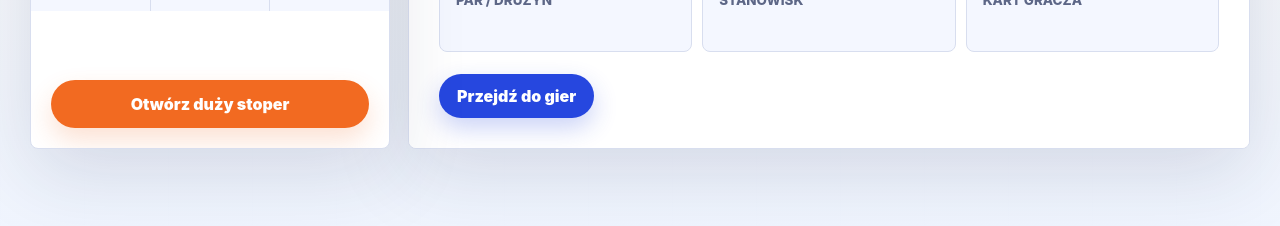
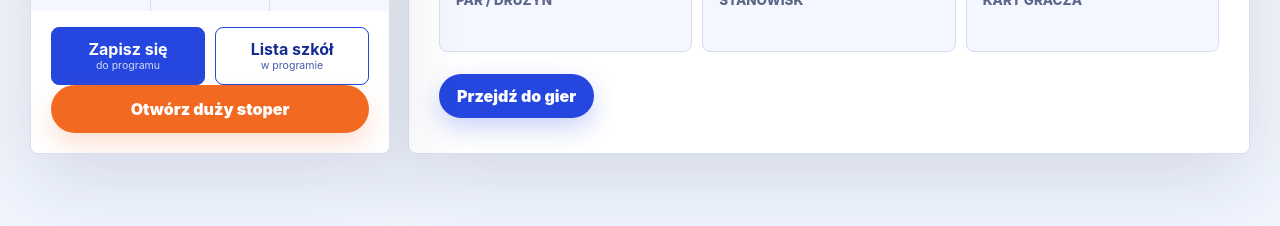
Before and after one commit to Pionkolandia/generator-stacji-zadaniowych, a website: page index.html in a window 1280 px wide. Shown: the part 534-760 px from the top of the page. Drawn offline with Linux system fonts and the light colour scheme.

Commit message:
Add program signup and school list links

```diff
--- a/index.html
+++ b/index.html
@@ -75,7 +75,7 @@
         ]
       }
     </script>
-    <link rel="stylesheet" href="/styles.css?v=20260803-1">
+    <link rel="stylesheet" href="/styles.css?v=20260806-1">
   </head>
   <body>
     <main class="app">
@@ -101,6 +101,16 @@
               <dd>pary</dd>
             </div>
           </dl>
+          <nav class="program-links" aria-label="Program Szkoła jest SMART">
+            <a class="program-link primary" href="https://forms.gle/x9G5Y6jiri2HiuyT9" target="_blank" rel="noopener noreferrer" aria-label="Zapisz się do programu Szkoła jest SMART">
+              <strong>Zapisz się</strong>
+              <small>do programu</small>
+            </a>
+            <a class="program-link secondary" href="https://docs.google.com/spreadsheets/d/1ujq-NrkerzbKIN8UOtGKis4HeophSZ4o9AwPNfC8NXM/edit?gid=129267205#gid=129267205" target="_blank" rel="noopener noreferrer" aria-label="Otwórz listę szkół w programie Szkoła jest SMART">
+              <strong>Lista szkół</strong>
+              <small>w programie</small>
+            </a>
+          </nav>
           <button class="timer-launch" id="openTimerBtn" type="button">Otwórz duży stoper</button>
         </aside>
 
--- a/public/styles.css
+++ b/public/styles.css
@@ -180,6 +180,58 @@ h3 {
   font-weight: 900;
 }
 
+.program-links {
+  display: grid;
+  grid-template-columns: repeat(2, minmax(0, 1fr));
+  gap: 10px;
+  padding: 16px 20px 0;
+}
+
+.program-link {
+  display: grid;
+  min-width: 0;
+  min-height: 58px;
+  align-content: center;
+  justify-items: center;
+  border: 1px solid var(--blue);
+  border-radius: var(--radius);
+  padding: 8px 10px;
+  text-align: center;
+  text-decoration: none;
+  transition: transform 160ms ease, box-shadow 160ms ease;
+}
+
+.program-link:hover {
+  transform: translateY(-1px);
+  box-shadow: 0 8px 18px rgba(38, 71, 223, 0.16);
+}
+
+.program-link:focus-visible {
+  outline: 3px solid var(--orange);
+  outline-offset: 3px;
+}
+
+.program-link.primary {
+  background: var(--blue);
+  color: #fff;
+}
+
+.program-link.secondary {
+  background: #fff;
+  color: var(--blue-deep);
+}
+
+.program-link strong {
+  line-height: 1.15;
+}
+
+.program-link small {
+  margin-top: 2px;
+  font-size: 0.66rem;
+  line-height: 1.1;
+  opacity: 0.78;
+}
+
 .generator-panel {
   min-width: 0;
   overflow: hidden;
--- a/styles.css
+++ b/styles.css
@@ -180,6 +180,58 @@ h3 {
   font-weight: 900;
 }
 
+.program-links {
+  display: grid;
+  grid-template-columns: repeat(2, minmax(0, 1fr));
+  gap: 10px;
+  padding: 16px 20px 0;
+}
+
+.program-link {
+  display: grid;
+  min-width: 0;
+  min-height: 58px;
+  align-content: center;
+  justify-items: center;
+  border: 1px solid var(--blue);
+  border-radius: var(--radius);
+  padding: 8px 10px;
+  text-align: center;
+  text-decoration: none;
+  transition: transform 160ms ease, box-shadow 160ms ease;
+}
+
+.program-link:hover {
+  transform: translateY(-1px);
+  box-shadow: 0 8px 18px rgba(38, 71, 223, 0.16);
+}
+
+.program-link:focus-visible {
+  outline: 3px solid var(--orange);
+  outline-offset: 3px;
+}
+
+.program-link.primary {
+  background: var(--blue);
+  color: #fff;
+}
+
+.program-link.secondary {
+  background: #fff;
+  color: var(--blue-deep);
+}
+
+.program-link strong {
+  line-height: 1.15;
+}
+
+.program-link small {
+  margin-top: 2px;
+  font-size: 0.66rem;
+  line-height: 1.1;
+  opacity: 0.78;
+}
+
 .generator-panel {
   min-width: 0;
   overflow: hidden;
```
Also changed, not shown: konto.html (+1 -1 lines), public/index.html (+11 -1 lines), public/konto.html (+1 -1 lines).
